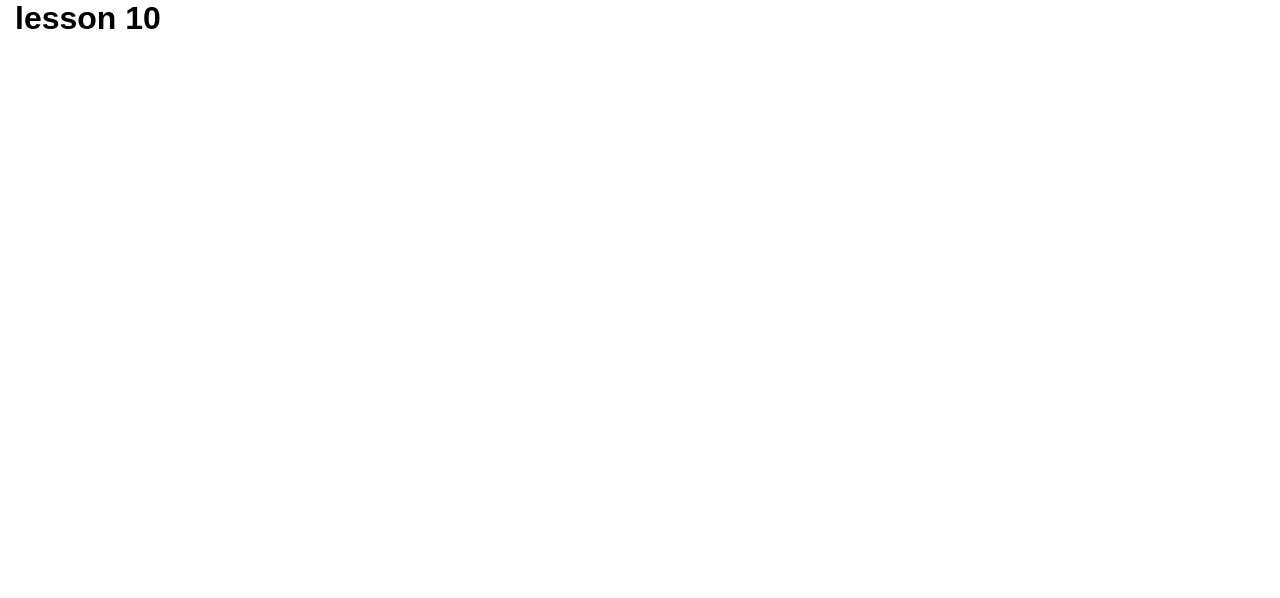
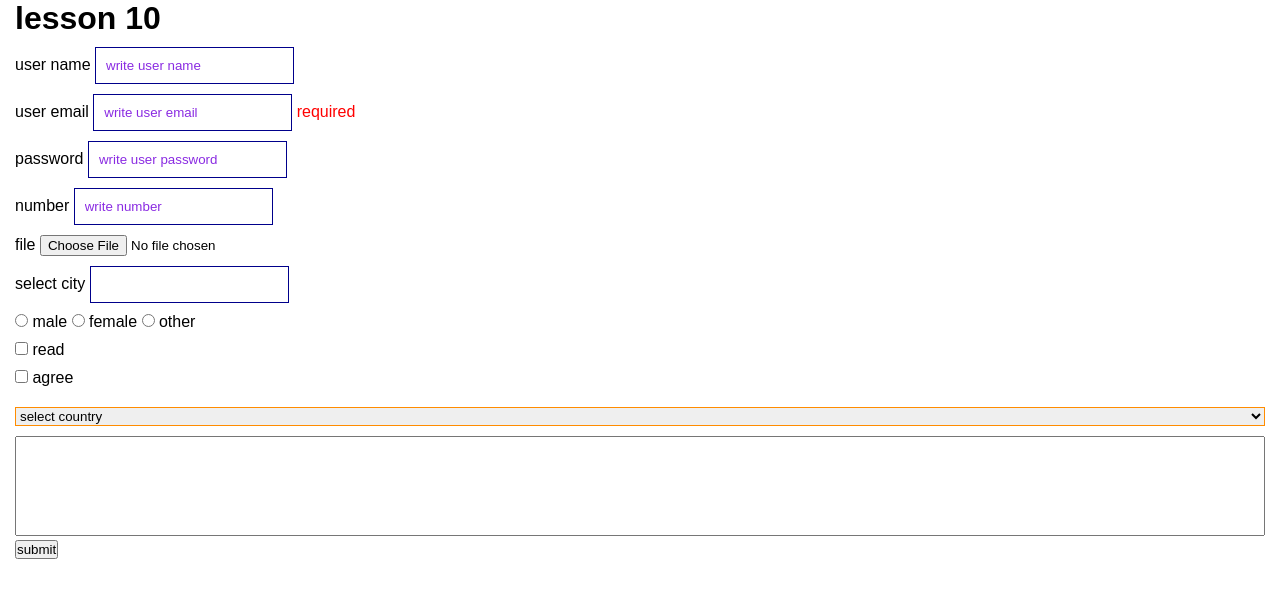
Before and after one commit to alinbrg/front20-lesson10, a plain HTML site: page index.html in a window 1280 px wide. Drawn offline with Linux system fonts and the light colour scheme.

Commit message:
form, input tags

```diff
--- a/index.html
+++ b/index.html
@@ -38,5 +38,111 @@
 			<h1>lesson 10</h1>
 			<!-- https://picsum.photos/id/11/500/300 -->
 		</div>
+
+		<section class="form">
+			<div class="container">
+				<form action="/user" method="get">
+					<!-- <label for="user-name">
+						<span>user name</span>
+						<input
+							type="text"
+							name="username"
+							id="user-name"
+							placeholder="write user name"
+						/>
+					</label> -->
+					<div class="form-row">
+						<label for="user-name"> user name </label>
+						<input
+							type="text"
+							name="username"
+							id="user-name"
+							placeholder="write user name"
+						/>
+					</div>
+					<div class="form-row">
+						<label for="email"> user email </label>
+						<input
+							type="email"
+							name="email"
+							id="email"
+							placeholder="write user email"
+							required
+						/>
+						<span></span>
+					</div>
+
+					<div class="form-row">
+						<label for="password"> password </label>
+						<input
+							type="password"
+							name="sign-in-password"
+							id="password"
+							placeholder="write user password"
+							required
+						/>
+					</div>
+
+					<div class="form-row">
+						<label for="number"> number </label>
+						<input
+							type="number"
+							name="number"
+							id="number"
+							placeholder="write number"
+						/>
+					</div>
+
+					<div class="form-row">
+						<label for="file"> file </label>
+						<input type="file" name="file" id="file" />
+					</div>
+
+					<div class="form-row">
+						<label for="city"> select city </label>
+						<input list="cities" name="city" id="city" />
+						<datalist id="cities">
+							<option value="kutaisi"></option>
+							<option value="tbilisi"></option>
+						</datalist>
+					</div>
+
+					<div class="form-row">
+						<label for="male">
+							<input type="radio" id="male" name="gender" /> male
+						</label>
+						<label for="female">
+							<input type="radio" id="female" name="gender" /> female
+						</label>
+						<label for="other">
+							<input type="radio" id="other" name="gender" /> other
+						</label>
+					</div>
+
+					<div class="form-row">
+						<input type="checkbox" name="read" id="read" />
+						<label for="read"> read </label>
+					</div>
+
+					<div class="form-row">
+						<input type="checkbox" name="agree" id="agree" />
+						<label for="agree"> agree </label>
+					</div>
+
+					<select name="country" id="country">
+						<option value="0">select country</option>
+						<option value="1">georgia</option>
+						<option value="2">germany</option>
+						<option value="3">france</option>
+					</select>
+
+					<div>
+						<textarea name="message" id=""> </textarea>
+					</div>
+
+					<button type="submit">submit</button>
+				</form>
+			</div>
+		</section>
 	</body>
 </html>
--- a/style.css
+++ b/style.css
@@ -11,3 +11,44 @@
 	margin: 0 auto;
 	padding: 0 15px;
 }
+.form-row {
+	margin: 10px 0;
+}
+label {
+	/* color: darkblue; */
+}
+
+input:not([type="file"]) {
+	border: 1px solid darkblue;
+	outline: none;
+	padding: 10px;
+	color: red;
+}
+input::placeholder {
+	color: blueviolet;
+}
+
+textarea {
+	outline: none;
+	resize: none;
+	height: 100px;
+	width: 100%;
+}
+select {
+	width: 100%;
+	margin: 10px 0;
+	outline: none;
+	border: 1px solid darkorange;
+}
+input[type="checkbox"],
+input[type="radio"] {
+	accent-color: green;
+}
+span {
+	/* display: none; */
+}
+input:required ~ span::before {
+	content: "required";
+	display: inline-block;
+	color: red;
+}
```
